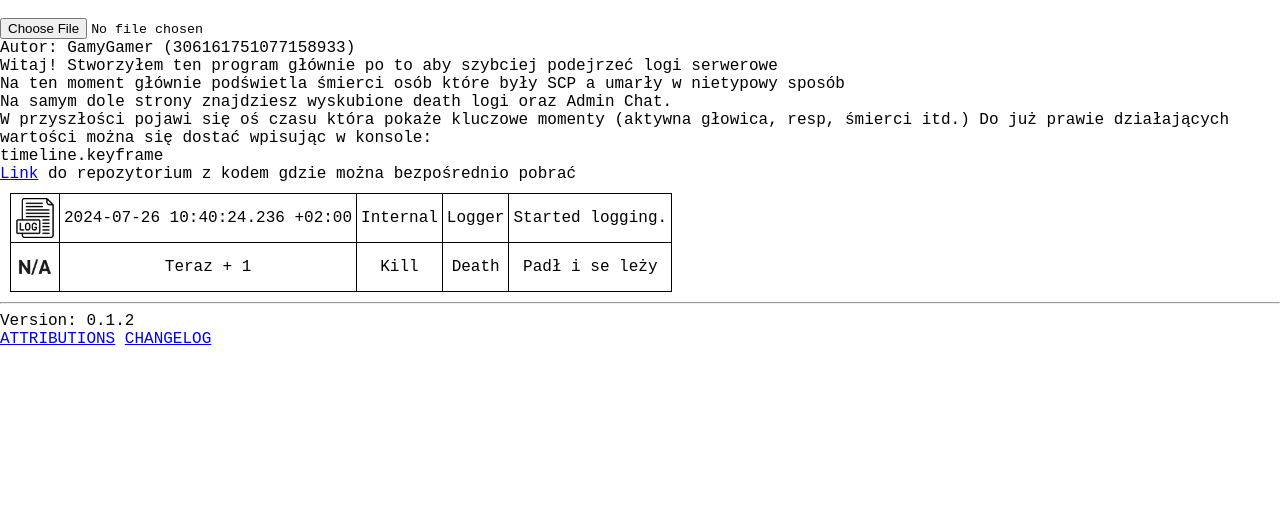
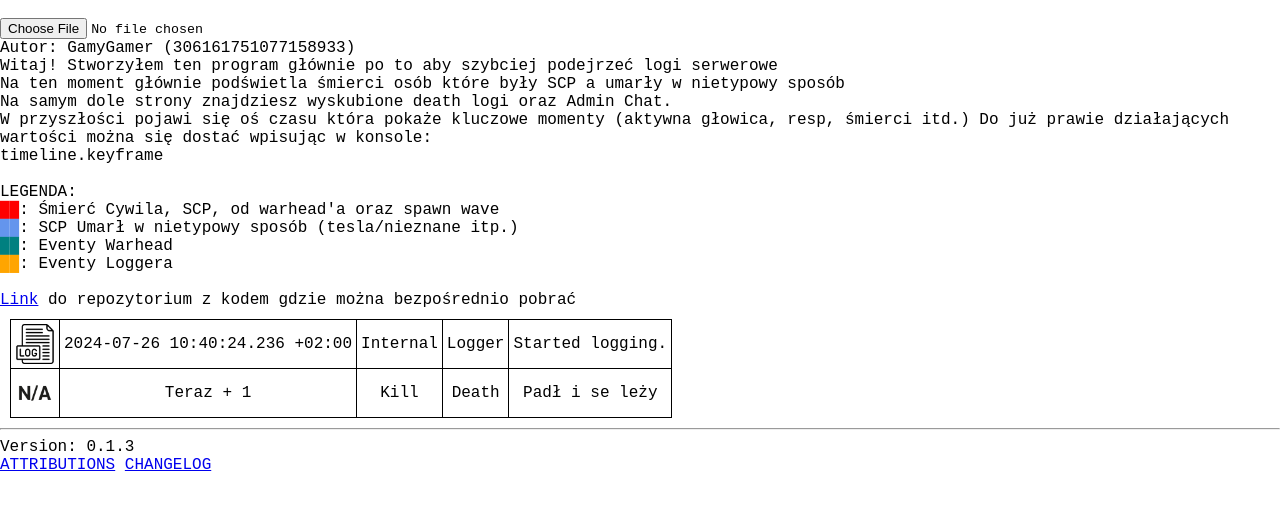
Before and after one commit to GamyGamer/SCPSL_Log_Lookup, a plain HTML site: page index.html in a window 1280 px wide. Drawn offline with Linux system fonts and the light colour scheme.

Commit message:
Add color hints, error to console unparsed kill event

```diff
--- a/changelog.js
+++ b/changelog.js
@@ -10,7 +10,9 @@ let changelog = {
     '0.1.1': `Tymczasowe wyłączenie strażnika na zmianę roli (SCP-3114 psuje)`,
     '0.1.2': `Ostrzeganie w konsoli w razie nietypowej zmiany roli
     Poprawa przechwytywania IP
-    Logowanie fali spawnów`
+    Logowanie fali spawnów`,
+    '0.1.3': `Dodanie legendy kolorów
+    Wypisywanie błędów z wersji 0.1.1 do konsoli zamiast zatrzymywać instant`
 }
 
 for (const [Version, Text] of Object.entries(changelog)) {
--- a/index.html
+++ b/index.html
@@ -26,6 +26,13 @@
         W przyszłości pojawi się oś czasu która pokaże kluczowe momenty (aktywna głowica, resp, śmierci itd.)
         Do już prawie działających wartości można się dostać wpisując w konsole: <br>
         timeline.keyframe <br>
+        <br>
+        LEGENDA: <br>
+        <span style="color: red;">██</span>: Śmierć Cywila, SCP, od warhead'a oraz spawn wave <br>
+        <span style="color: cornflowerblue;">██</span>: SCP Umarł w nietypowy sposób (tesla/nieznane itp.)<br>
+        <span style="color: teal;">██</span>: Eventy Warhead <br>
+        <span style="color: orange;">██</span>: Eventy Loggera <br>
+        <br>
         <a href="https://github.com/GamyGamer/SCPSL_Log_Lookup">Link</a> do repozytorium z kodem gdzie można
         bezpośrednio pobrać
     </div>
--- a/script.js
+++ b/script.js
@@ -1,5 +1,5 @@
 //@ts-check
-let version = "0.1.2"
+let version = "0.1.3"
 let indev = false
 
 
@@ -593,6 +593,7 @@ function ClassChangeHandle(new_lines, tr) {
         return;
 
     }
+    console.error(`Could not parse Change class event.: ${new_lines[4]}`)
     // throw new Error(`Could not parse Change class event.: ${new_lines[4]}`)
 }
 
```
